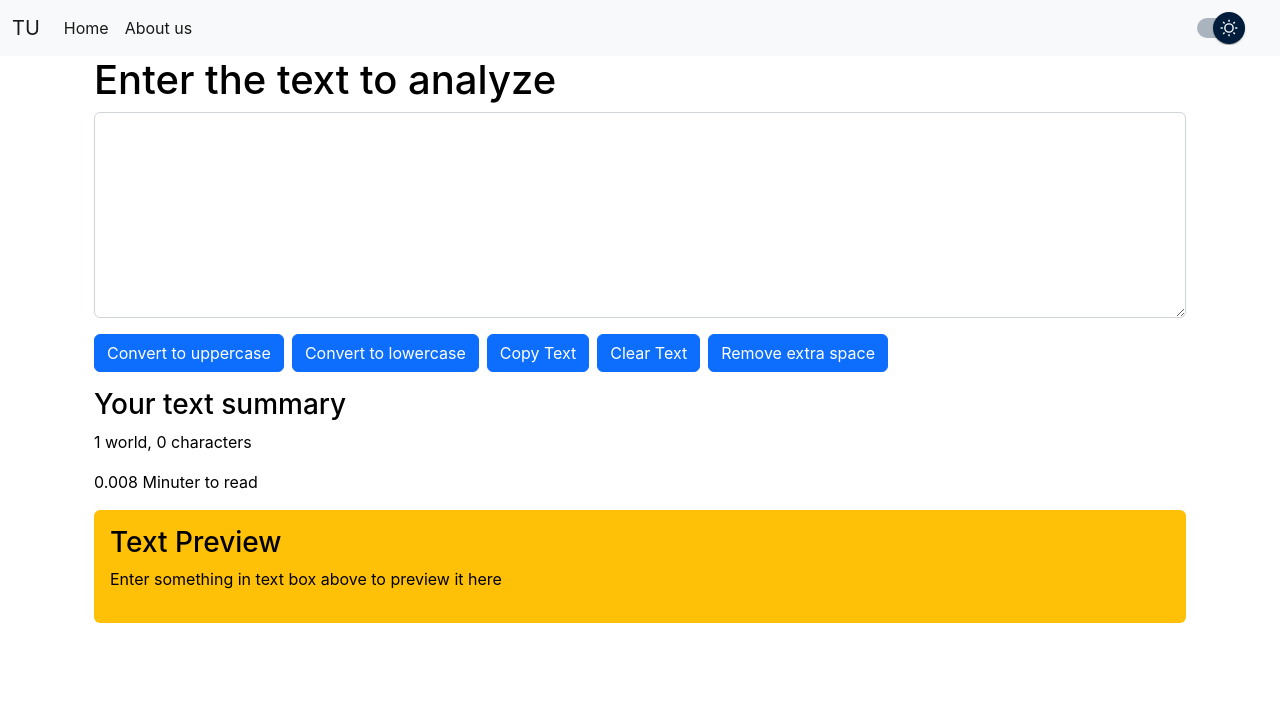
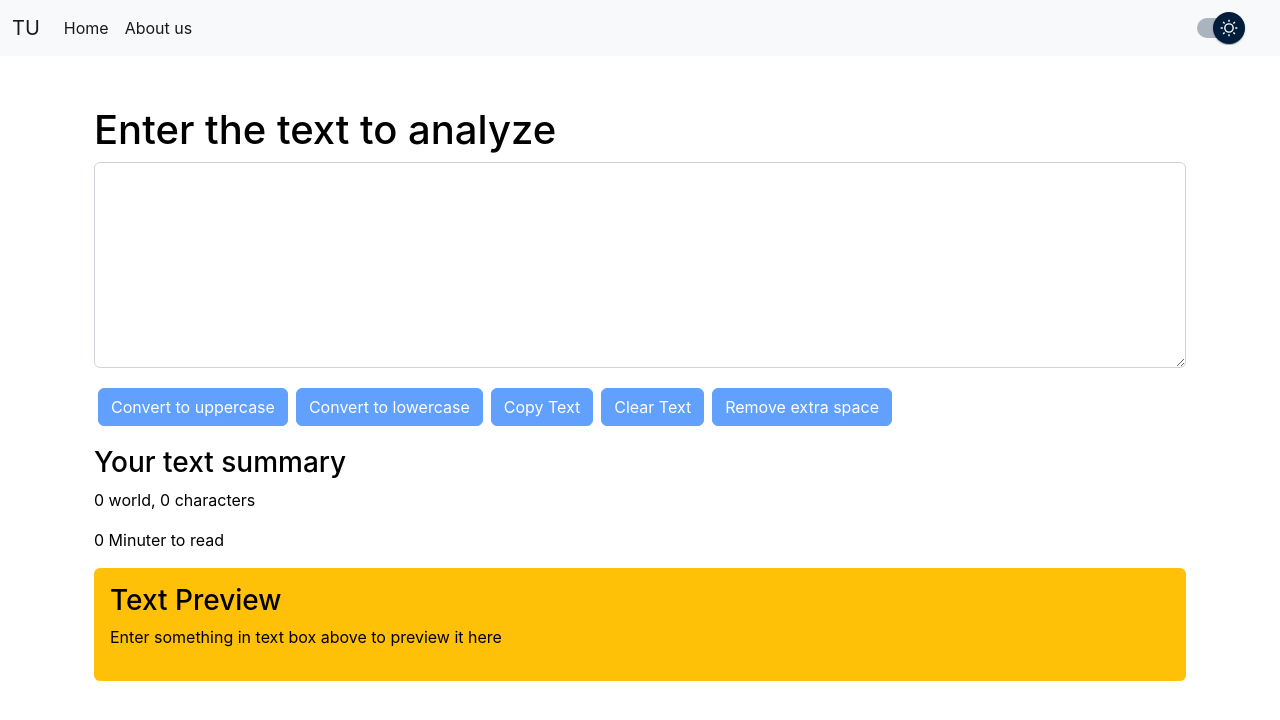
Before and after one commit to yashpatel-py/textutils-react, a React (Create React App) app: page / in a window 1280 px wide. Shown: the top 720 px of the page. Built offline with nearby package versions, Linux system fonts and the light colour scheme.

Commit message:
Some bug fix

```diff
--- a/src/App.js
+++ b/src/App.js
@@ -51,7 +51,7 @@ function App() {
           <div className="container">
         <Routes>
             <Route path='/' element={<TextForm showAlert={showAlert} heading="Enter the text to analyze" mode={mode} />} />
-            <Route path='/about' element={<AboutUs />} />
+            <Route path='/about' element={<AboutUs toggleMode={toggleMode} mode={mode} />} />
         </Routes>
 
           </div>
--- a/src/components/Alerts.js
+++ b/src/components/Alerts.js
@@ -9,9 +9,11 @@ function Alerts(props) {
   }
 
   return (
-    props.alert && <div className={`alert alert-${props.alert.type} alert-dismissible fade show`} role="alert">
-  <strong>{capitalize(props.alert.type)}:</strong> {props.alert.msg}
-</div>
+    <div style={{height: '50px'}}>
+      {props.alert && <div className={`alert alert-${props.alert.type} alert-dismissible fade show`} role="alert">
+        <strong>{capitalize(props.alert.type)}:</strong> {props.alert.msg}
+      </div>}
+    </div>
   )
 }
 
--- a/src/components/TextForm.js
+++ b/src/components/TextForm.js
@@ -51,27 +51,27 @@ export default function TextForm(props) {
         <div className='container' style={{color: props.mode === 'dark'?'white':'black'}}>
             <h1>{props.heading}</h1>
             <div className="mb-3">
-                <textarea className="form-control" value={text} style={{backgroundColor: props.mode === 'dark'?'grey':'white', color: props.mode === 'dark'?'white':'black'}} onChange={handleOnChange} id="myBox" rows="8"></textarea>
+                <textarea className="form-control" value={text} style={{backgroundColor: props.mode === 'dark'?'#13466e':'white', color: props.mode === 'dark'?'white':'black'}} onChange={handleOnChange} id="myBox" rows="8"></textarea>
             </div>
             {/* Convert to upparcase */}
-            <button className="btn btn-primary me-2" onClick={handleUpClick} >Convert to uppercase</button>
+            <button disabled={text.length === 0} className="btn btn-primary mx-1 my-1" onClick={handleUpClick} >Convert to uppercase</button>
 
             {/* Conver to lower case */}
-            <button className="btn btn-primary me-2" onClick={handleDownClick} >Convert to lowercase</button>
+            <button disabled={text.length === 0} className="btn btn-primary mx-1 my-1" onClick={handleDownClick} >Convert to lowercase</button>
 
             {/* Copy text */}
-            <button className="btn btn-primary me-2" onClick={handleCopy} >Copy Text</button>
+            <button disabled={text.length === 0} className="btn btn-primary mx-1 my-1" onClick={handleCopy} >Copy Text</button>
 
             {/* Conver to lower case */}
-            <button className="btn btn-primary me-2" onClick={handleClearText} >Clear Text</button>
+            <button disabled={text.length === 0} className="btn btn-primary mx-1 my-1" onClick={handleClearText} >Clear Text</button>
 
             {/* Extra Space */}
-            <button className="btn btn-primary me-2" onClick={handleExtraSpaces} >Remove extra space</button>
+            <button disabled={text.length === 0} className="btn btn-primary mx-1 my-1" onClick={handleExtraSpaces} >Remove extra space</button>
         </div>
         <div className="container my-3" style={{color: props.mode === 'dark'?'white':'black'}}>
             <h3>Your text summary</h3>
-            <p>{text.split(" ").length} world, {text.length} characters</p>
-            <p>{0.008 * text.split(" ").length} Minuter to read</p>
+            <p>{text.split(" ").filter((element) => {return element.length !== 0}).length} world, {text.length} characters</p>
+            <p>{0.008 * text.split(" ").filter((element) => {return element.length !== 0}).length} Minuter to read</p>
             <div className="bg-warning rounded p-3">
                 <h3>Text Preview</h3>
                 <p>{text.length > 0?text:'Enter something in text box above to preview it here'}</p>
```
Also changed, not shown: src/components/AboutUs.js (+3 -30 lines), 15 other files (tests, documents, lock files or other folders).
